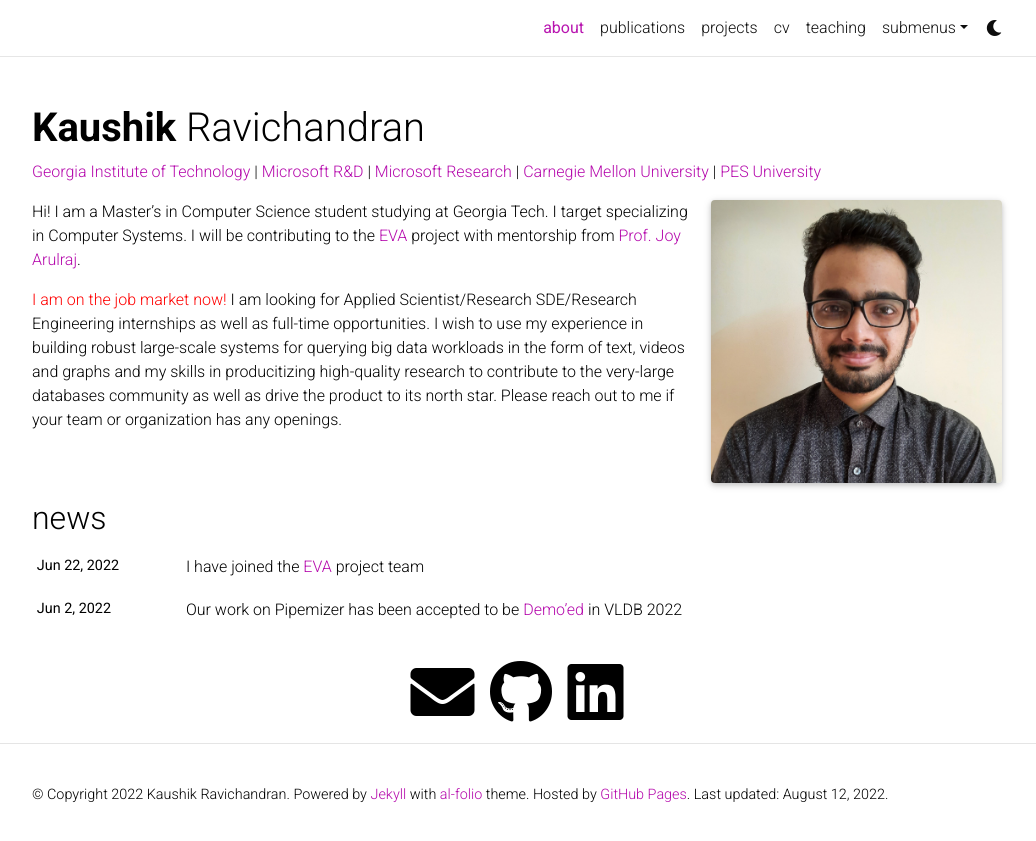
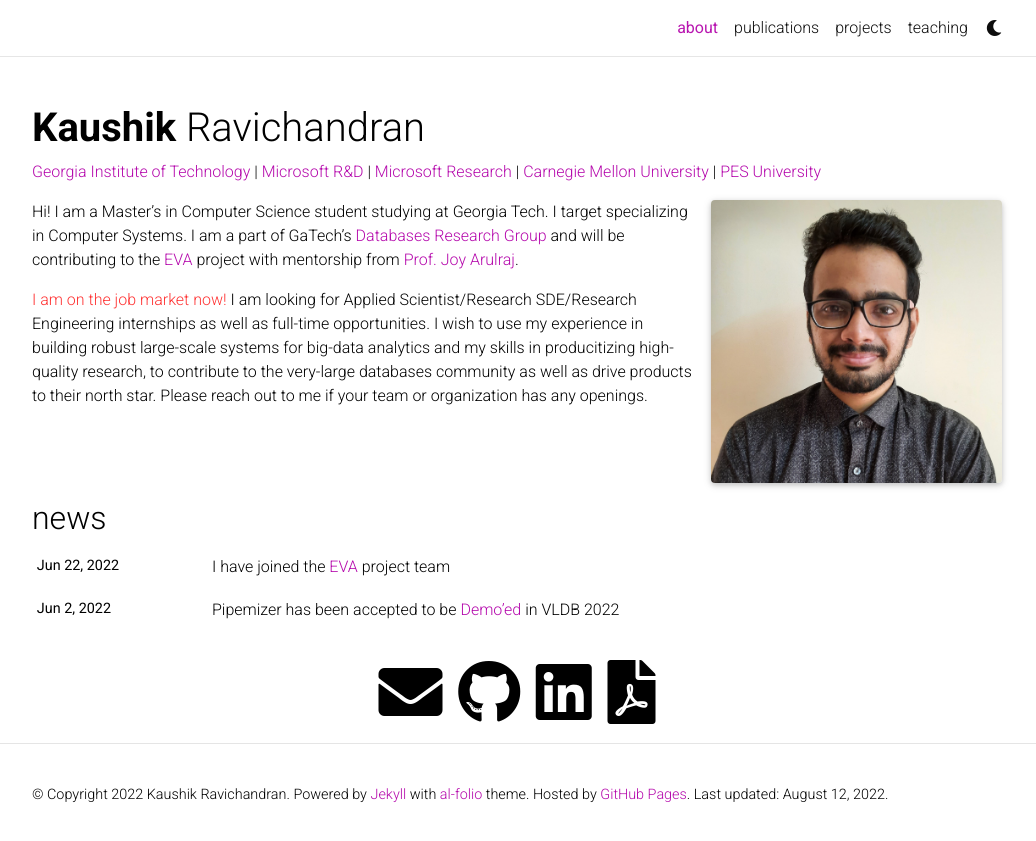
Before and after one commit to kaushikravichandran/kaushikravichandran.github.io, a Jekyll site: the page built from _pages/about.md, in a window 1280 px wide. Shown: the top 841 px of the page, without its empty margins (123-1159 px from the left). Built offline with Jekyll 4.4.1, drawn with Linux system fonts in a browser that asks for light colours; full-size pictures stand in for the smaller copies a plugin makes; comment, search, counter and statistics services are not loaded; a style sheet for code colours, icons or effects is not loaded.

Commit message:
Add cv and fix navs

```diff
--- a/_includes/social.html
+++ b/_includes/social.html
@@ -1,57 +1,5 @@
-            {%- if site.email -%}
-            <a href="mailto:{{ site.email | encode_email }}" title="email"><i class="fas fa-envelope"></i></a>
-            {% endif %}
-            {%- if site.orcid_id -%}
-            <a href="https://orcid.org/{{ site.orcid_id }}" title="ORCID"><i class="ai ai-orcid"></i></a>
-            {% endif %}
-            {%- if site.scholar_userid -%}
-            <a href="https://scholar.google.com/citations?user={{ site.scholar_userid }}" title="Google Scholar"><i class="ai ai-google-scholar"></i></a>
-            {% endif %}
-            {%- if site.publons_id -%}
-            <a href="https://publons.com/a/{{ site.publons_id }}/" title="Publons"><i class="ai ai-publons"></i></a>
-            {% endif %}
-            {%- if site.research_gate_profile -%}
-            <a href="https://www.researchgate.net/profile/{{site.research_gate_profile}}/" title="ResearchGate"><i class="ai ai-researchgate"></i></a>
-            {% endif %}
-            {%- if site.github_username -%}
-            <a href="https://github.com/{{ site.github_username }}" title="GitHub"><i class="fab fa-github"></i></a>
-            {% endif %}
-            {%- if site.linkedin_username -%}
-            <a href="https://www.linkedin.com/in/{{ site.linkedin_username }}" title="LinkedIn"><i class="fab fa-linkedin"></i></a>
-            {% endif %}
-            {%- if site.twitter_username -%}
-            <a href="https://twitter.com/{{ site.twitter_username }}" title="Twitter"><i class="fab fa-twitter"></i></a>
-            {% endif %}
-            {%- if site.medium_username -%}
-            <a href="https://medium.com/@{{ site.medium_username }}" title="Medium"><i class="fab fa-medium"></i></a>
-            {% endif %}
-            {%- if site.quora_username -%}
-            <a href="https://www.quora.com/profile/{{ site.quora_username }}" title="Quora"><i class="fab fa-quora"></i></a>
-            {% endif %}
-            {%- if site.blogger_url -%}
-            <a href="{{ site.blogger_url }}" title="Blogger"><i class="fab fa-blogger-b"></i></a>
-            {% endif %}
-            {%- if site.work_url -%}
-            <a href="{{ site.work_url }}" title="Work"><i class="fas fa-briefcase"></i></a>
-            {% endif %}
-            {%- if site.wikidata_id -%}
-            <a href="https://www.wikidata.org/wiki/{{ site.wikidata_id }}" title="Wikidata"><i class="fas fa-barcode"></i></a>
-            {% endif %}
-            {%- if site.strava_userid -%}
-            <a href="https://www.strava.com/athletes/{{ site.strava_userid }}" title="Strava"><i class="fab fa-strava"></i></a>
-            {% endif %}
-            {%- if site.keybase_username -%}
-            <a href="https://keybase.io/{{ site.keybase_username }}" title="Keybase"><i class="fab fa-keybase"></i></a>
-            {% endif %}
-            {%- if site.gitlab_username -%}
-            <a href="https://gitlab.com/{{ site.gitlab_username }}" title="GitLab"><i class="fab fa-gitlab"></i></a>
-            {% endif %}
-            {%- if site.dblp_url -%}
-            <a href="{{ site.dblp_url }}" title="DBLP"><i class="ai ai-dblp"></i></a>
-            {% endif %}
-            {%- if site.stackoverflow_id -%}
-            <a href="https://stackoverflow.com/users/{{ site.stackoverflow_id }}" title="Stackoverflow"><i class="fab fa-stack-overflow"></i></a>
-            {% endif %}
-            {%- if site.rss_icon -%}
-            <a href="{{ site.baseurl }}/feed.xml" title="RSS Feed"><i class="fas fa-rss-square"></i></a>
-            {% endif %}
+<a href="mailto:{{ site.email | encode_email }}" title="email"><i class="fas fa-envelope"></i></a>
+<a href="https://scholar.google.com/citations?user={{ site.scholar_userid }}" title="Google Scholar"><i class="ai ai-google-scholar"></i></a>
+<a href="https://github.com/{{ site.github_username }}" title="GitHub"><i class="fab fa-github"></i></a>
+<a href="https://www.linkedin.com/in/{{ site.linkedin_username }}" title="LinkedIn"><i class="fab fa-linkedin"></i></a>
+<a href="https://drive.google.com/file/d/1r4vNN4Wt49r4C69ob5IzZ3YLIQpF4Qeu/view" title="CV"><i class="fas fa-file-pdf"></i></a>
--- a/_pages/about.md
+++ b/_pages/about.md
@@ -20,6 +20,48 @@ selected_papers: false # includes a list of papers marked as "selected={true}"
 social: true  # includes social icons at the bottom of the page
 ---
 
-Hi! I am a Master's in Computer Science student studying at Georgia Tech. I target specializing in Computer Systems. I will be contributing to the <a href="https://evagatech.readthedocs.io/">EVA</a> project with mentorship from <a href="https://faculty.cc.gatech.edu/~jarulraj/">Prof. Joy Arulraj</a>.
+Hi! I am a Master's in Computer Science student studying at Georgia Tech. I target specializing in Computer Systems. I am a part of GaTech's <a href="https://db.cc.gatech.edu/">Databases Research Group</a> and will be contributing to the <a href="https://evagatech.readthedocs.io/">EVA</a> project with mentorship from <a href="https://faculty.cc.gatech.edu/~jarulraj/">Prof. Joy Arulraj</a>.
 
-<span style="color:Red;display:inline;">I am on the job market now!</span> I am looking for Applied Scientist/Research SDE/Research Engineering internships as well as full-time opportunities. I wish to use my experience in building robust large-scale systems for querying big data workloads in the form of text, videos and graphs and my skills in producitizing high-quality research to contribute to the very-large databases community as well as drive the product to its north star. Please reach out to me if your team or organization has any openings.
+<span style="color:Red;display:inline;" class="blink">I am on the job market now!</span> I am looking for Applied Scientist/Research SDE/Research Engineering internships as well as full-time opportunities. I wish to use my experience in building robust large-scale systems for big-data analytics and my skills in producitizing high-quality research, to contribute to the very-large databases community as well as drive products to their north star. Please reach out to me if your team or organization has any openings.
+
+<style>
+  .blink {
+  animation: blink 1s step-start infinite;
+}
+
+@keyframes blink {
+  0% {
+    opacity: 1;
+  }
+  10% {
+    opacity: 0.8;
+  }
+  20% {
+    opacity: 0.6;
+  }
+  30% {
+    opacity: 0.4;
+  }
+  40% {
+    opacity: 0.2;
+  }
+  50% {
+    opacity: 0;
+  }
+  60% {
+    opacity: 0.2;
+  }
+  70% {
+    opacity: 0.4;
+  }
+  80% {
+    opacity: 0.6;
+  }
+  90% {
+    opacity: 0.8;
+  }
+  100% {
+    opacity: 1;
+  }
+}
+</style>
```
Also changed, not shown: _news/announcement_1.md (+1 -1 lines), _pages/cv.md (+2 -2 lines), _pages/dropdown.md (+1 -1 lines).
